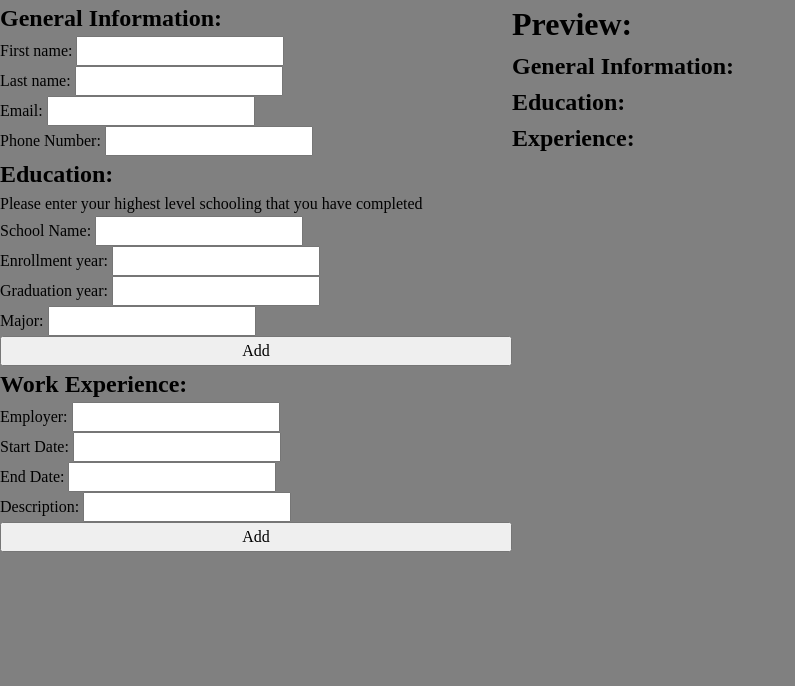
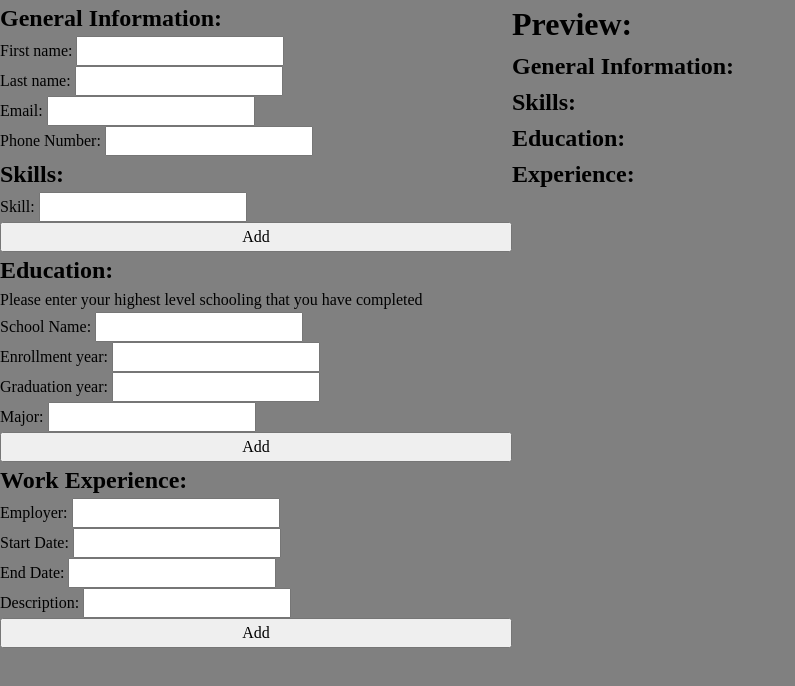
Before and after one commit to rgremaud/cv_application, a React (Vite) app: page / in a window 1280 px wide. Shown: the top 686 px of the page, without its empty margins (0-795 px from the left). Built offline with nearby package versions, Linux system fonts and the light colour scheme.

Commit message:
Add skills section

```diff
--- a/src/components/Form.jsx
+++ b/src/components/Form.jsx
@@ -7,6 +7,9 @@ export default function Form() {
     email: "",
     phone: "",
   });
+
+  const [skills,setSkills] = useState([]);
+  const [skill, setSkill] = useState("");
 
   const [school, setSchool] = useState("");
   const [start, setStart] = useState("");
@@ -72,6 +75,22 @@ export default function Form() {
             }}
           />
         </label>
+        <h2>Skills:</h2>
+        <label>
+          Skill:{" "}
+          <input value={skill} onChange={(e) => setSkill(e.target.value)} />
+        </label>
+        <button
+          onClick={(e) => {
+            e.preventDefault();
+            setSkills([
+              ...skills,
+              skill,
+            ]);
+          }}
+        >
+          Add
+        </button>
         <h2>Education:</h2>
         <p>Please enter your highest level schooling that you have completed</p>
         <label>
@@ -155,6 +174,10 @@ export default function Form() {
         <h3>{general.lastName}</h3>
         <h3>{general.email}</h3>
         <h3>{general.phone}</h3>
+        <h2>Skills: </h2>
+        {skills.map((skill) => (
+          <h2>{skill}</h2>
+        ))}
         <h2>Education: </h2>
         {education.map((entry) => (
           <div key={entry.id}>
```
